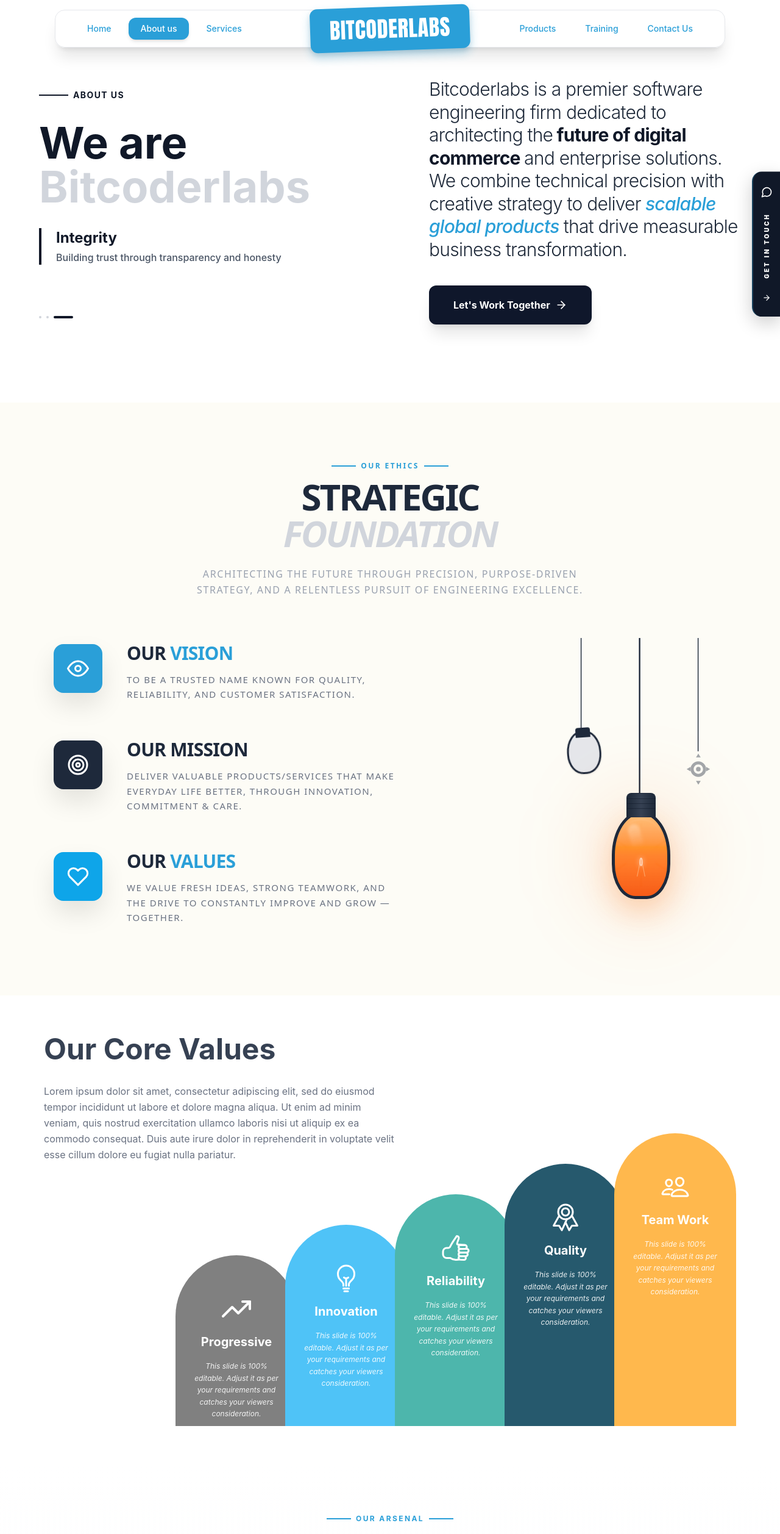
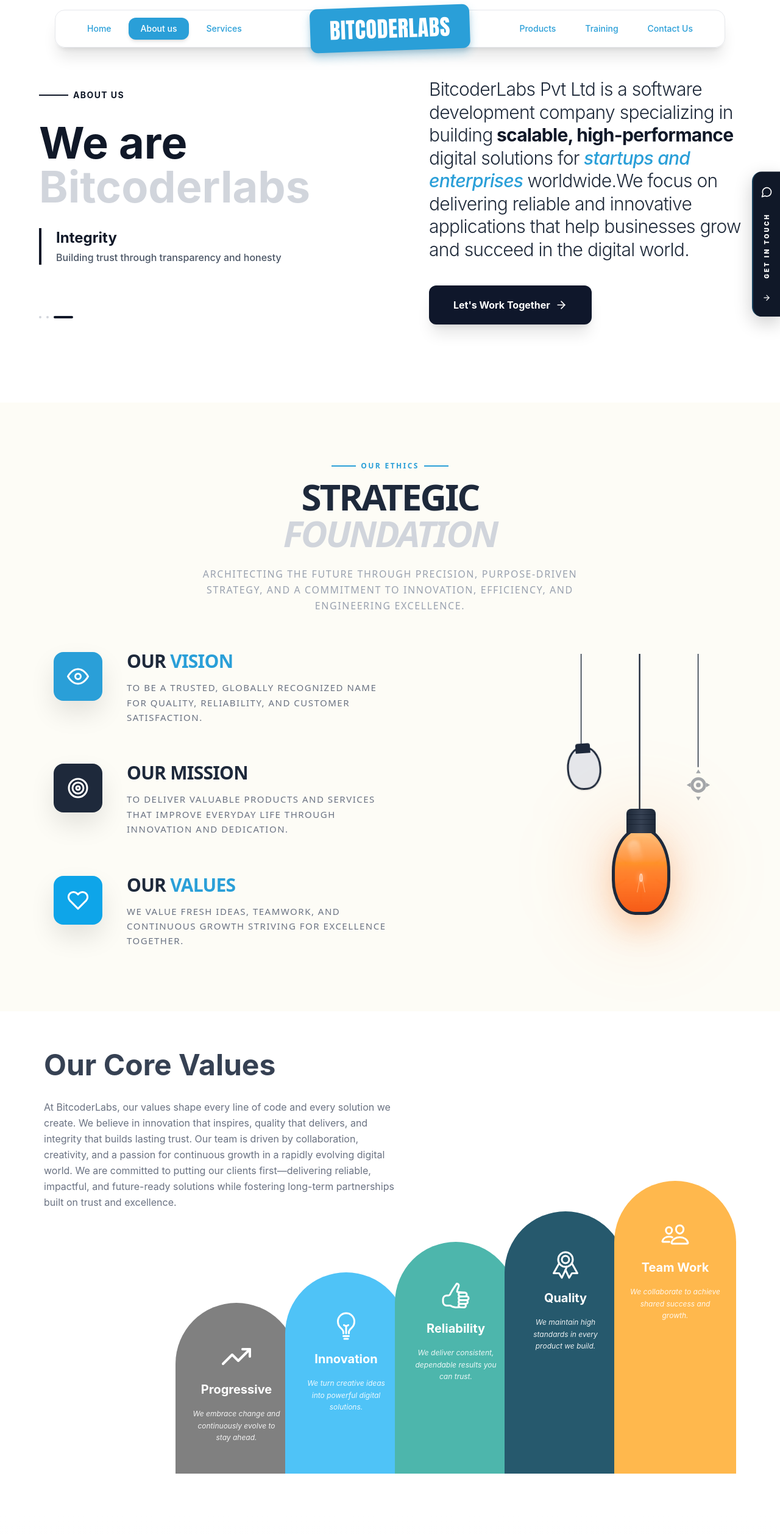
Before and after one commit to AbdurRhman55/Bitcoderlabs-Profile, a React (Vite) app: page /about in a window 1280 px wide. Shown: the top 2515 px of the page at 61% size. Built offline with nearby package versions, Linux system fonts and the light colour scheme.

Commit message:
content added

```diff
--- a/src/components/About/Hero.jsx
+++ b/src/components/About/Hero.jsx
@@ -101,12 +101,12 @@
                     {/* Right Column - Centered Professional Intro */}
                     <div className={`w-full lg:w-1/2 transition-all duration-1000 delay-300 transform ${isVisible ? 'translate-x-0 opacity-100' : 'translate-x-12 opacity-0'}`}>
                         <div className="relative">
-                            <p className="text-2xl md:text-3xl text-gray-800 leading-tight font-light tracking-tight lg:pl-4">
-                                Bitcoderlabs is a premier software engineering firm dedicated to architecting the
-                                <span className="font-bold text-gray-900"> future of digital commerce </span>
-                                and enterprise solutions. We combine technical precision with creative strategy to deliver
-                                <span className="text-primary italic font-medium"> scalable global products </span>
-                                that drive measurable business transformation.
+                            <p className="text-2xl  md:text-3xl text-gray-800 leading-tight font-light tracking-tight lg:pl-4">
+                                BitcoderLabs Pvt Ltd is a software development company specializing in building
+                                <span className="font-bold text-gray-900"> scalable, high-performance  </span>
+                                digital solutions for
+                                <span className="text-primary italic font-medium"> startups and enterprises </span>
+                                worldwide.We focus on delivering reliable and innovative applications that help businesses grow and succeed in the digital world.
                             </p>
                             <div className="mt-10 lg:pl-4">
                                 <Button
--- a/src/components/About/OurCoreValues.jsx
+++ b/src/components/About/OurCoreValues.jsx
@@ -13,31 +13,31 @@
             icon: <FiTrendingUp size={48} />,
             title: 'Progressive',
             bgColor: '#808080',
-            description: 'This slide is 100% editable. Adjust it as per your requirements and catches your viewers consideration.'
+            description: 'We embrace change and continuously evolve to stay ahead.'
         },
         {
             icon: <IoBulbOutline size={48} />,
             title: 'Innovation',
             bgColor: '#4FC3F7',
-            description: 'This slide is 100% editable. Adjust it as per your requirements and catches your viewers consideration.'
+            description: 'We turn creative ideas into powerful digital solutions.'
         },
         {
             icon: <IoThumbsUpOutline size={48} />,
             title: 'Reliability',
             bgColor: '#4DB6AC',
-            description: 'This slide is 100% editable. Adjust it as per your requirements and catches your viewers consideration.'
+            description: 'We deliver consistent, dependable results you can trust.'
         },
         {
             icon: <IoRibbonOutline size={48} />,
             title: 'Quality',
             bgColor: '#26596D',
-            description: 'This slide is 100% editable. Adjust it as per your requirements and catches your viewers consideration.'
+            description: 'We maintain high standards in every product we build.'
         },
         {
             icon: <IoPeopleOutline size={48} />,
             title: 'Team Work',
             bgColor: '#FFB84D',
-            description: 'This slide is 100% editable. Adjust it as per your requirements and catches your viewers consideration.'
+            description: 'We collaborate to achieve shared success and growth.'
         }
     ];
 
@@ -52,11 +52,7 @@
                             Our Core Values
                         </h2>
                         <p className="text-gray-500 leading-relaxed text-base">
-                            Lorem ipsum dolor sit amet, consectetur adipiscing elit, sed do eiusmod
-                            tempor incididunt ut labore et dolore magna aliqua. Ut enim ad minim
-                            veniam, quis nostrud exercitation ullamco laboris nisi ut aliquip ex ea
-                            commodo consequat. Duis aute irure dolor in reprehenderit in voluptate velit
-                            esse cillum dolore eu fugiat nulla pariatur.
+                            At BitcoderLabs, our values shape every line of code and every solution we create. We believe in innovation that inspires, quality that delivers, and integrity that builds lasting trust. Our team is driven by collaboration, creativity, and a passion for continuous growth in a rapidly evolving digital world. We are committed to putting our clients first—delivering reliable, impactful, and future-ready solutions while fostering long-term partnerships built on trust and excellence.
                         </p>
                     </div>
 
--- a/src/components/About/OurMission.jsx
+++ b/src/components/About/OurMission.jsx
@@ -47,21 +47,21 @@
             title: 'VISION',
             titleColor: '#2a9fd8',
             bgColor: '#2a9fd8',
-            description: 'TO BE A TRUSTED NAME KNOWN FOR QUALITY, RELIABILITY, AND CUSTOMER SATISFACTION.'
+            description: 'To be a trusted, globally recognized name for quality, reliability, and customer satisfaction.'
         },
         {
             icon: <FiTarget size={36} />,
             title: 'MISSION',
             titleColor: '#1e293b',
             bgColor: '#1e293b',
-            description: 'DELIVER VALUABLE PRODUCTS/SERVICES THAT MAKE EVERYDAY LIFE BETTER, THROUGH INNOVATION, COMMITMENT & CARE.'
+            description: 'To deliver valuable products and services that improve everyday life through innovation and dedication.'
         },
         {
             icon: <FiHeart size={36} />,
             title: 'VALUES',
             titleColor: '#2a9fd8',
             bgColor: '#0ea5e9',
-            description: 'WE VALUE FRESH IDEAS, STRONG TEAMWORK, AND THE DRIVE TO CONSTANTLY IMPROVE AND GROW — TOGETHER.'
+            description: 'We value fresh ideas, teamwork, and continuous growth striving for excellence together.'
         }
     ];
 
@@ -80,8 +80,8 @@
                             <span className="text-gray-300 italic">Foundation</span>
                         </h2>
                     </div>
-                    <p className="text-sm md:text-base text-gray-400 font-medium uppercase tracking-widest max-w-2xl mx-auto leading-relaxed">
-                        Architecting the future through precision, purpose-driven strategy, and a relentless pursuit of engineering excellence.
+                    <p className="text-sm  md:text-base text-gray-400 font-medium uppercase tracking-widest max-w-2xl mx-auto leading-relaxed">
+                        Architecting the future through precision, purpose-driven strategy, and a commitment to innovation, efficiency, and engineering excellence.
                     </p>
                 </div>
                 <div className="flex flex-col lg:flex-row gap-24 lg:gap-12 items-center">
--- a/src/components/Services/CoreServices.jsx
+++ b/src/components/Services/CoreServices.jsx
@@ -6,32 +6,32 @@
     {
         id: '01',
         icon: FiMonitor,
-        title: 'Web Development',
-        short: 'React · Laravel · Modern Stack',
+        title: 'Custom Software Development',
+        short: 'Tailored · Scalable · Reliable',
         description:
-            'Custom websites and web applications built with React, Laravel, and modern technologies. Blazing fast, pixel-perfect, and built to scale.',
+            'Custom-built software solutions designed to match your business processes, ensuring scalability, performance, and long-term reliability.',
         accent: '#2a9fd8',
         tag: 'Most Popular',
     },
     {
         id: '02',
         icon: FiShoppingCart,
-        title: 'E-Commerce Development',
-        short: 'Stores · Payments · Inventory',
+        title: 'Mobile App Development',
+        short: 'iOS · Android · User-Friendly',
         description:
-            'Complete online store solutions with secure payment integration, smart inventory management, and conversion-optimized UX.',
+            'User-friendly and scalable mobile applications for iOS and Android that enhance engagement and deliver seamless experiences.',
         accent: '#2a9fd8',
         tag: 'High Demand',
     },
     {
         id: '03',
         icon: FiSmartphone,
-        title: 'Responsive UI/UX Design',
-        short: 'Figma · Prototyping · Design Systems',
+        title: 'Web Application Development',
+        short: 'React · Performance · Responsive',
         description:
-            'Modern, clean, and user-friendly interfaces. Every pixel crafted with intent — from wireframe to final handoff.',
+            'High-performance, responsive web applications built with cutting-edge technologies for speed, scalability, and modern UX.',
         accent: '#2a9fd8',
-        tag: 'Creative',
+        tag: 'Modern Stack',
     },
     {
         id: '04',
--- a/src/components/Services/Hero.jsx
+++ b/src/components/Services/Hero.jsx
@@ -123,9 +123,7 @@
                     </h1>
 
                     <p className="text-gray-300 text-lg leading-relaxed mb-4 lg:mb-8 max-w-md mx-auto lg:mx-0">
-                        Transform your business with our expert digital solutions. Our skilled team
-                        ensures precision and quality, delivering scalable, modern applications that
-                        require minimal effort and perform perfectly year-round.
+                       We design and develop custom software solutions tailored to your business requirements, ensuring scalability, performance, and long-term success, while delivering seamless user experiences.
                     </p>
 
                     <div className="flex items-center justify-center lg:justify-start gap-10 mb-8 lg:mb-10">
```
